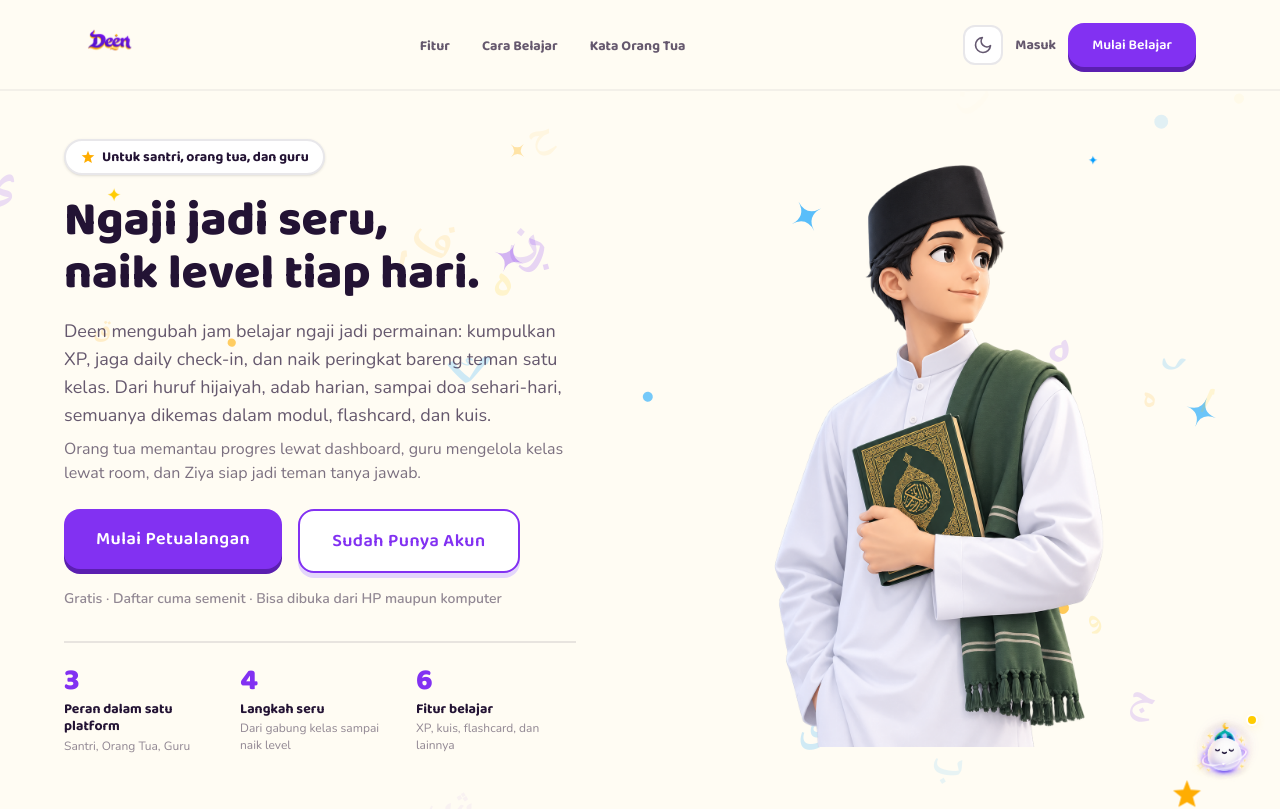
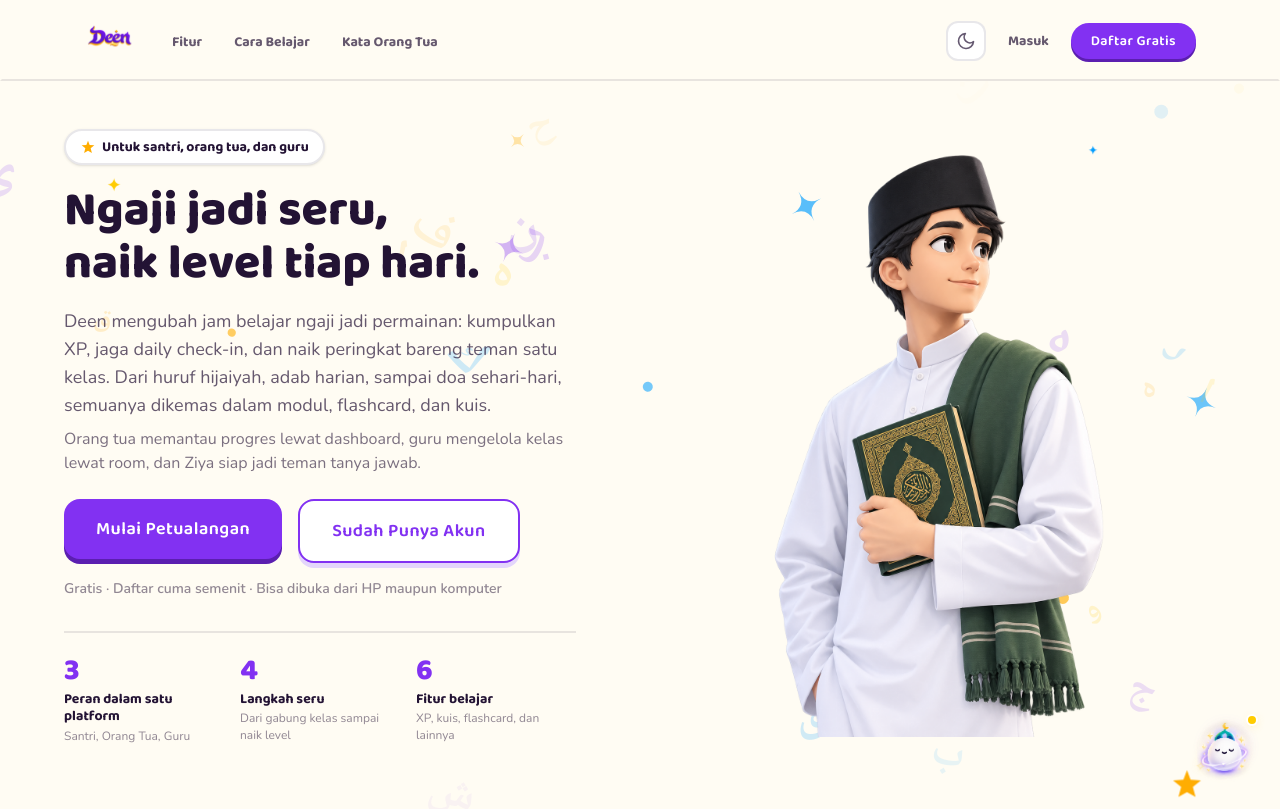
Before and after one commit to arhmath/Deen-Project, a React (Vite) app: page / in a window 1280 px wide. Shown: the top 809 px of the page. Built offline with nearby package versions, Linux system fonts and the light colour scheme.

Commit message:
revison : navbar landing page with animation

```diff
--- a/src/components/landing/LandingNavbar.tsx
+++ b/src/components/landing/LandingNavbar.tsx
@@ -4,6 +4,7 @@ import { ScrollSmoother } from "gsap/ScrollSmoother";
 import { Logo } from "../layout/Logo";
 import { ButtonLink } from "../ui/ButtonLink";
 import { ThemeToggle } from "../ui/ThemeToggle";
+import { clsx } from "../../lib/clsx";
 
 const NAV_LINKS = [
   { label: "Fitur", href: "#fitur" },
@@ -20,6 +21,7 @@ function scrollToTop() {
 
 export function LandingNavbar() {
   const [open, setOpen] = useState(false);
+  const [scrolled, setScrolled] = useState(false);
   const headerRef = useRef<HTMLElement>(null);
   const { pathname } = useLocation();
 
@@ -38,6 +40,15 @@ export function LandingNavbar() {
       ro.disconnect();
       document.documentElement.style.removeProperty("--landing-nav-h");
     };
+  }, []);
+
+  // Dua kondisi: di paling atas navbar menempel & solid; setelah di-scroll berubah jadi "gelembung" melayang.
+  useEffect(() => {
+    // window.scrollY tetap akurat walau ScrollSmoother aktif (native scroll dipertahankan).
+    const onScroll = () => setScrolled(window.scrollY > 24);
+    onScroll();
+    window.addEventListener("scroll", onScroll, { passive: true });
+    return () => window.removeEventListener("scroll", onScroll);
   }, []);
 
   /** Link anchor memakai ScrollSmoother.scrollTo — `#hash` bawaan browser tidak akurat di konten ber-transform. */
@@ -66,71 +77,94 @@ export function LandingNavbar() {
     }
   }
 
+  const linkCls =
+    "rounded-full px-3.5 py-1.5 font-display text-sm font-bold text-brand-ink/70 transition-colors hover:bg-brand-purple/10 hover:text-brand-purple-fg";
+
   return (
-    <header
-      ref={headerRef}
-      className="fixed inset-x-0 top-0 z-40 border-b-2 border-brand-ink/5 bg-brand-cream/90 backdrop-blur"
+    // Tinggi <header> dibuat konstan (tidak ada padding/margin yang berubah) supaya spacer
+    // `--landing-nav-h` stabil. Efek "turun jadi gelembung" memakai translate (tidak memengaruhi layout).
+    <header ref={headerRef} className="pointer-events-none fixed inset-x-0 top-0 z-40">
+      <nav
+        className={clsx(
+          "pointer-events-auto mx-auto w-full border-2 backdrop-blur-md",
+          "transition-[max-width,border-radius,transform,background-color,box-shadow,border-color] duration-500 ease-[cubic-bezier(0.22,1,0.36,1)]",
+          scrolled
+            ? "max-w-5xl translate-y-3 rounded-[2rem] border-brand-purple/15 bg-brand-cream/80 shadow-[0_10px_30px_rgba(124,58,237,0.16)]"
+            : "max-w-full translate-y-0 rounded-none border-transparent border-b-brand-ink/10 bg-brand-cream shadow-none"
+        )}
+        aria-label="Navigasi utama"
       >
-      <nav className="mx-auto flex max-w-6xl items-center justify-between px-5 py-4" aria-label="Navigasi utama">
-        <Link to="/" aria-label="Ke beranda Deen" onClick={handleLogoClick}>
+        <div
+          className={clsx(
+            "mx-auto flex max-w-6xl items-center gap-2 transition-[padding] duration-500 ease-[cubic-bezier(0.22,1,0.36,1)]",
+            scrolled ? "py-2.5 pl-5 pr-2.5" : "px-5 py-2.5"
+          )}
+        >
+          <Link to="/" aria-label="Ke beranda Deen" onClick={handleLogoClick} className="mr-2 shrink-0">
             <Logo />
           </Link>
 
-        <ul className="hidden items-center gap-8 md:flex">
+          {/* Menu dirapatkan di sebelah logo (bukan di tengah) */}
+          <ul className="hidden items-center gap-1 md:flex">
             {NAV_LINKS.map((link) => (
               <li key={link.href}>
-              <a
-                href={link.href}
-                onClick={(e) => handleAnchorClick(e, link.href)}
-                className="font-display text-sm font-bold text-brand-ink/70 hover:text-brand-purple-fg"
-              >
+                <a href={link.href} onClick={(e) => handleAnchorClick(e, link.href)} className={linkCls}>
                   {link.label}
                 </a>
               </li>
             ))}
           </ul>
 
-        <div className="hidden items-center gap-3 md:flex">
+          <div className="ml-auto hidden items-center gap-2 md:flex">
             <ThemeToggle className="h-9 w-9" />
-          <Link
-            to="/login"
-            className="font-display text-sm font-bold text-brand-ink/70 hover:text-brand-purple-fg"
-          >
+            <Link to="/login" className={linkCls}>
               Masuk
             </Link>
-          <ButtonLink to="/register" className="px-5 py-2 text-sm">
-            Mulai Belajar
-          </ButtonLink>
+            <Link
+              to="/register"
+              className="inline-flex items-center justify-center rounded-full bg-brand-purple px-5 py-2 font-display text-sm font-semibold tracking-wide text-white shadow-[0_3px_0_0_#5B1FB0] transition hover:brightness-110 active:translate-y-0.5 active:shadow-[0_1px_0_0_#5B1FB0] focus-visible:outline-2 focus-visible:outline-offset-2 focus-visible:outline-brand-blue"
+            >
+              Daftar Gratis
+            </Link>
           </div>
 
-        <div className="flex items-center gap-2 md:hidden">
+          <div className="ml-auto flex items-center gap-2 md:hidden">
             <ThemeToggle />
             <button
               type="button"
-          className="flex h-10 w-10 items-center justify-center rounded-xl border-2 border-brand-ink/10 md:hidden"
+              className="flex h-10 w-10 items-center justify-center rounded-full border-2 border-brand-ink/10"
               aria-expanded={open}
               aria-controls="landing-mobile-menu"
               aria-label={open ? "Tutup menu" : "Buka menu"}
               onClick={() => setOpen((v) => !v)}
             >
               <span className="sr-only">Menu</span>
-          <div className="flex flex-col gap-1" aria-hidden="true">
-            <span className="h-0.5 w-5 bg-brand-ink" />
-            <span className="h-0.5 w-5 bg-brand-ink" />
-            <span className="h-0.5 w-5 bg-brand-ink" />
+              <div className="relative h-4 w-5" aria-hidden="true">
+                <span className={clsx("absolute left-0 h-0.5 w-5 rounded bg-brand-ink transition-all duration-200", open ? "top-1.5 rotate-45" : "top-0")} />
+                <span className={clsx("absolute left-0 top-1.5 h-0.5 w-5 rounded bg-brand-ink transition-opacity duration-200", open && "opacity-0")} />
+                <span className={clsx("absolute left-0 h-0.5 w-5 rounded bg-brand-ink transition-all duration-200", open ? "top-1.5 -rotate-45" : "top-3")} />
               </div>
             </button>
+          </div>
         </div>
       </nav>
 
       {open && (
-        <div id="landing-mobile-menu" className="border-t-2 border-brand-ink/5 bg-brand-cream px-5 pb-5 md:hidden">
-          <ul className="flex flex-col gap-4 pt-4">
+        <div
+          id="landing-mobile-menu"
+          className={clsx(
+            "pointer-events-auto mx-auto bg-brand-cream/95 p-4 backdrop-blur-md motion-safe:animate-fade-up md:hidden",
+            scrolled
+              ? "mt-5 max-w-5xl rounded-3xl border-2 border-brand-purple/15 shadow-[0_16px_40px_rgba(124,58,237,0.16)]"
+              : "max-w-full border-b-2 border-brand-ink/10"
+          )}
+        >
+          <ul className="flex flex-col gap-1">
             {NAV_LINKS.map((link) => (
               <li key={link.href}>
                 <a
                   href={link.href}
-                  className="font-display text-sm font-bold text-brand-ink/70"
+                  className="block rounded-2xl px-4 py-2.5 font-display text-sm font-bold text-brand-ink/80 hover:bg-brand-purple/10"
                   onClick={(e) => handleAnchorClick(e, link.href)}
                 >
                   {link.label}
@@ -138,12 +172,12 @@ export function LandingNavbar() {
               </li>
             ))}
           </ul>
-          <div className="mt-4 flex flex-col gap-3">
+          <div className="mt-3 flex flex-col gap-3 border-t-2 border-brand-ink/5 pt-4">
             <ButtonLink to="/login" variant="outline" className="w-full" onClick={() => setOpen(false)}>
               Masuk
             </ButtonLink>
             <ButtonLink to="/register" className="w-full" onClick={() => setOpen(false)}>
-              Mulai Belajar
+              Daftar Gratis
             </ButtonLink>
           </div>
         </div>
```
Lines whose indentation alone changed are shown as unchanged.
